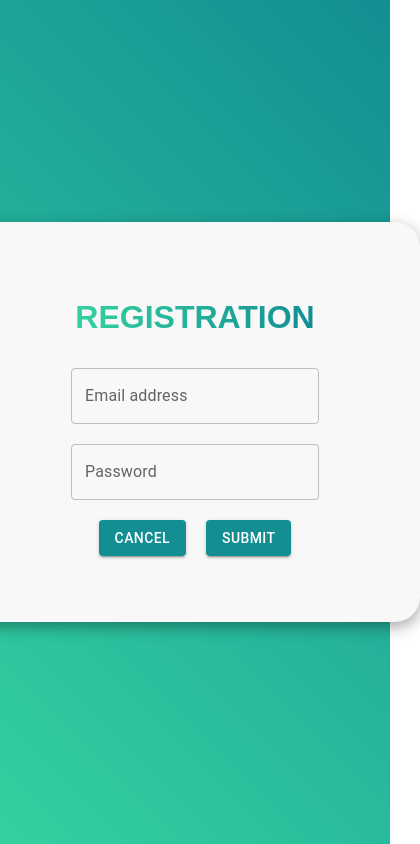
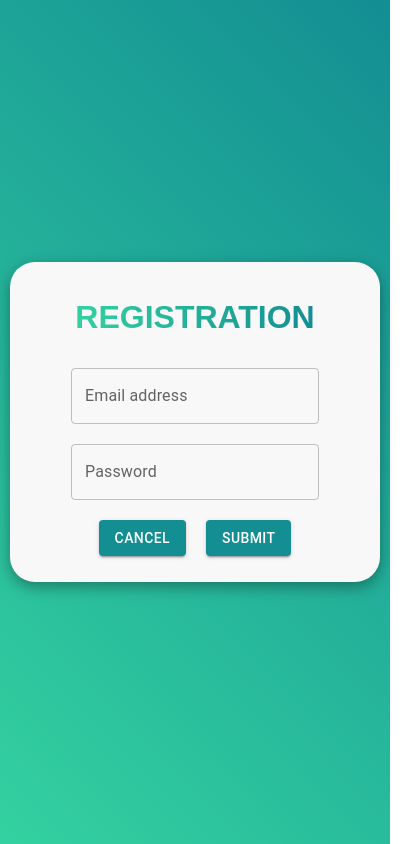
Before and after one commit to DEZester/Form, a React app: page / in a window 390 px wide. Both pictures are taken after a click on the button "LOGIN". Shown: the whole page, 420 px wide, since content can reach past the window. Built offline with nearby package versions, Linux system fonts and the light colour scheme; a web font is replaced by a local one.

Commit message:
media optionst

```diff
--- a/src/index.scss
+++ b/src/index.scss
@@ -44,3 +44,9 @@ h1 {
   -webkit-background-clip: text;
   -webkit-text-fill-color: transparent;
 }
+@media (max-width: 500px) {
+  .form {
+    width: 370px;
+    height: 320px;
+  }
+}
```
